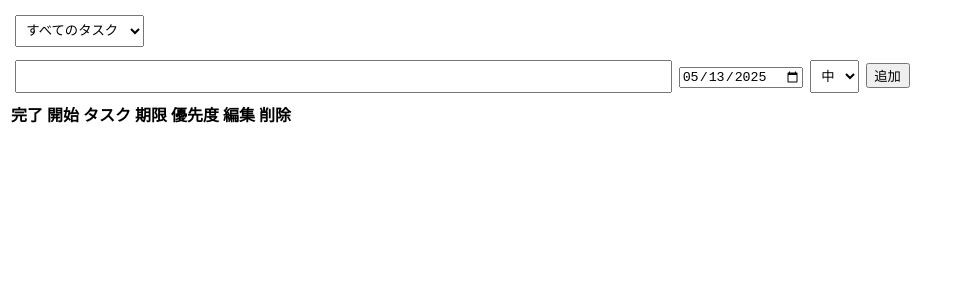
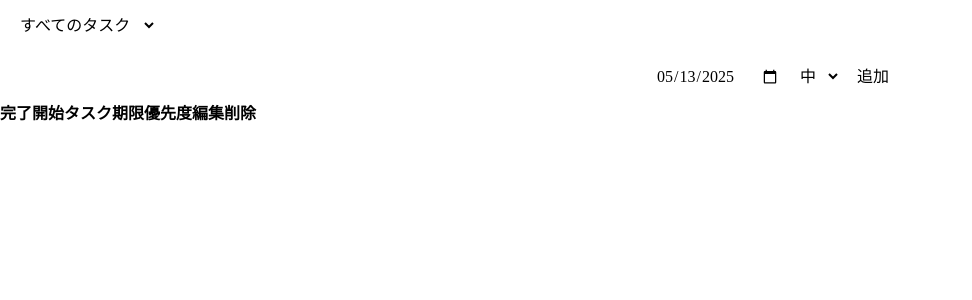
Before and after one commit to chika-kiichi/React_Todo, a React (Vite) app: page / in a window 1280 px wide. Shown: the top 300 px of the page, without its empty margins (0-972 px from the left). Built offline with nearby package versions, Linux system fonts and the light colour scheme.

Commit message:
install tailwindcss

```diff
--- a/src/index.css
+++ b/src/index.css
@@ -1,3 +1,4 @@
+@import "tailwindcss";
 #root {
   margin: 0;
   padding: 0;
@@ -8,13 +9,13 @@ select {
   padding: 0.5em;
 }
 
-input[type='text'] {
+input[type="text"] {
   width: 50vw;
   padding: 0.5em;
   margin: 0 0.5em;
 }
 
-input[type='submit'] {
+input[type="submit"] {
   padding: 0.1em 0.5em;
 }
 
```
